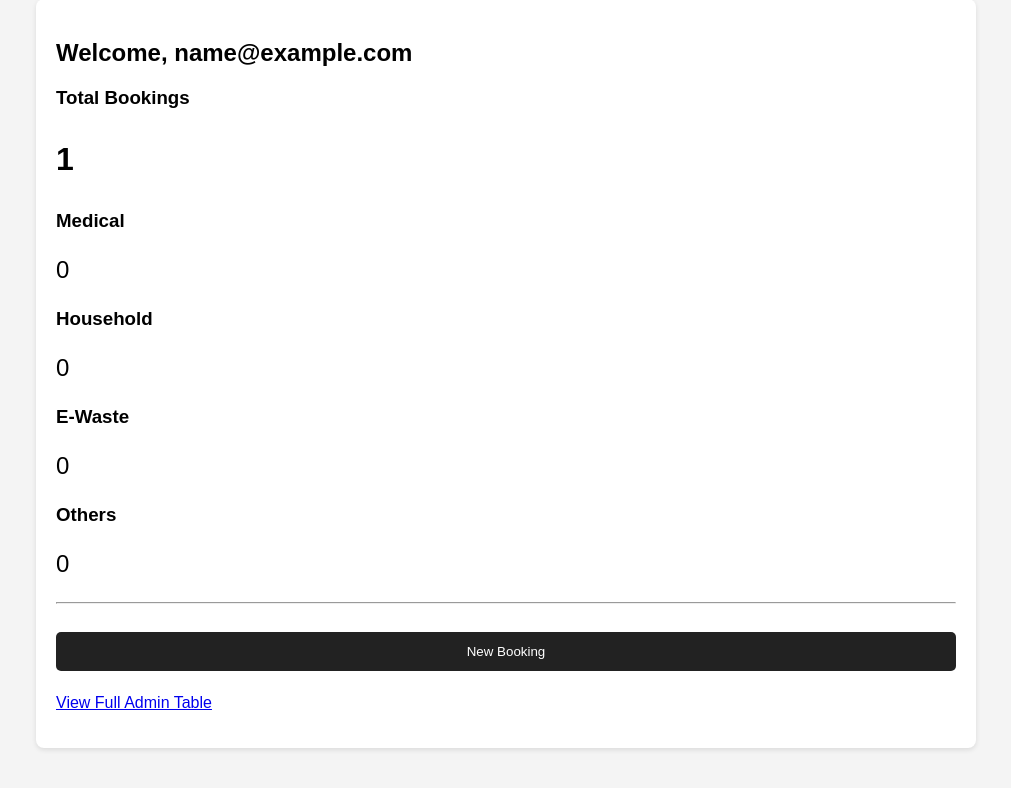
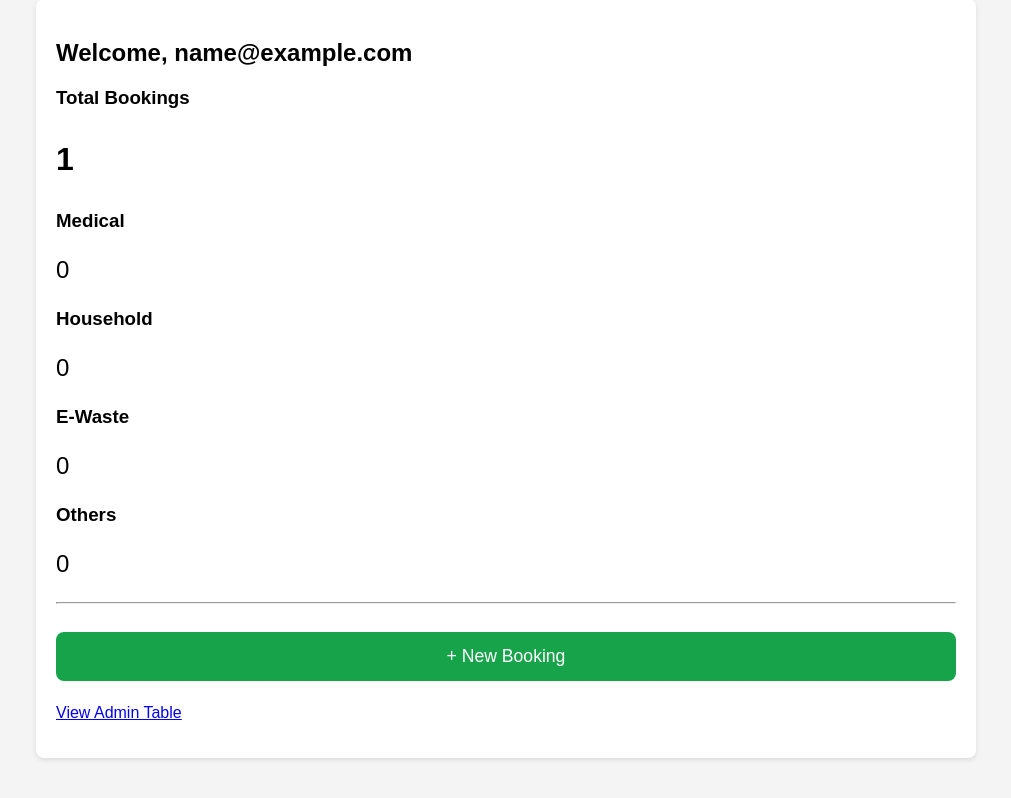
Before and after one commit to wilsoneffiong-creator/wilsoneffiong-creator-tetra-multi-dynamics-waste-app, a Flask app: page /dashboard in a window 1280 px wide. Shown: the part 91-889 px from the top of the page, without its empty margins (134-1145 px from the left). Before the commit the page ends 845 px from the top, so only its background shows below. Run offline with Flask 3, Linux system fonts and the light colour scheme; a user stored in the database is signed in; tables that the repository leaves empty hold one stand-in row (values such as "Sample post").

Commit message:
V5.2: Force New Booking button with direct /book link

```diff
--- a/templates/dashboard.html
+++ b/templates/dashboard.html
@@ -19,7 +19,12 @@
 
 <hr style="margin: 20px 0;">
 
-<a href="{{ url_for('book') }}"><button style="background: #222; color: #fff; padding: 12px; border-radius: 5px; border: none; cursor: pointer; width: 100%;">New Booking</button></a>
+<!-- V5.2: Big visible button -->
+<a href="/book" style="text-decoration:none;">
+  <button style="background: #16a34a; color: #fff; padding: 14px; border-radius: 8px; border: none; cursor: pointer; width: 100%; font-size:1.1rem;">
+    + New Booking
+  </button>
+</a>
 
-<p style="margin-top: 15px;"><a href="{{ url_for('admin') }}">View Full Admin Table</a></p>
+<p style="margin-top: 15px;"><a href="/admin">View Admin Table</a></p>
 {% endblock %}
```
